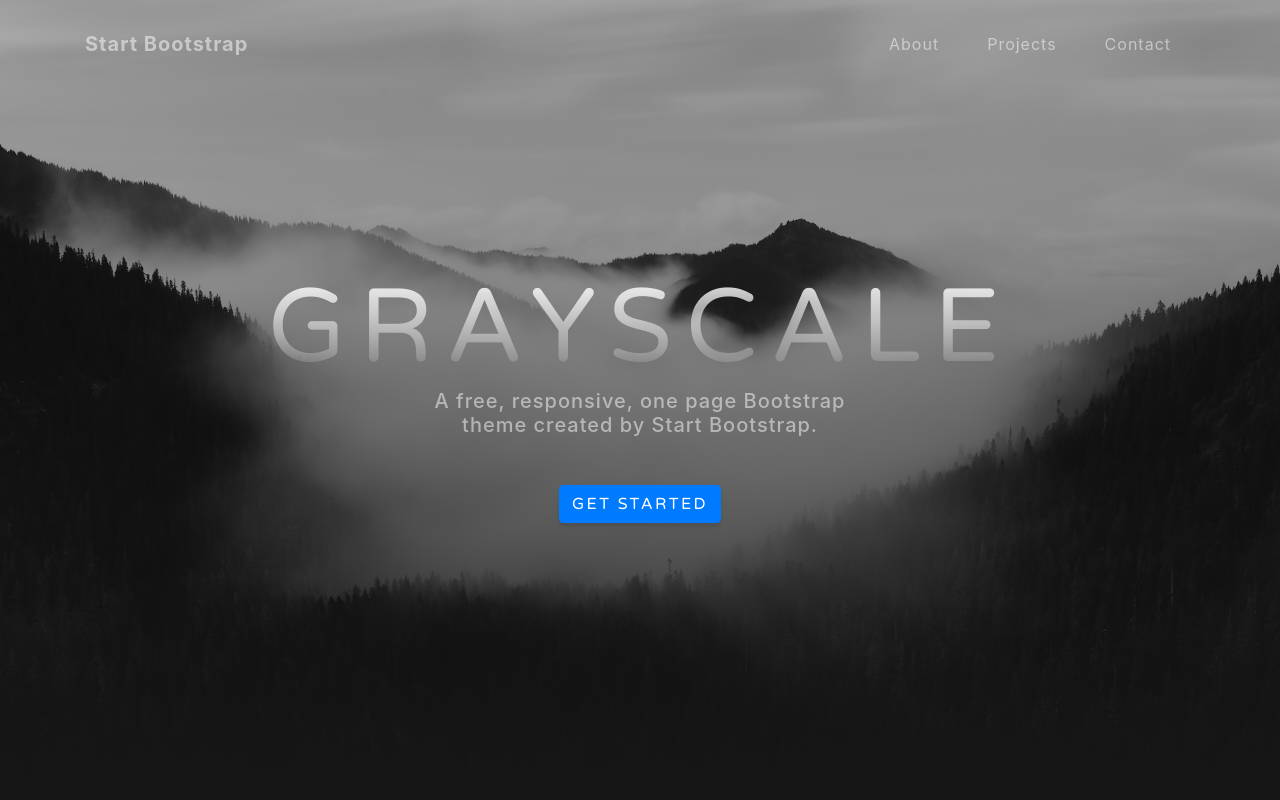
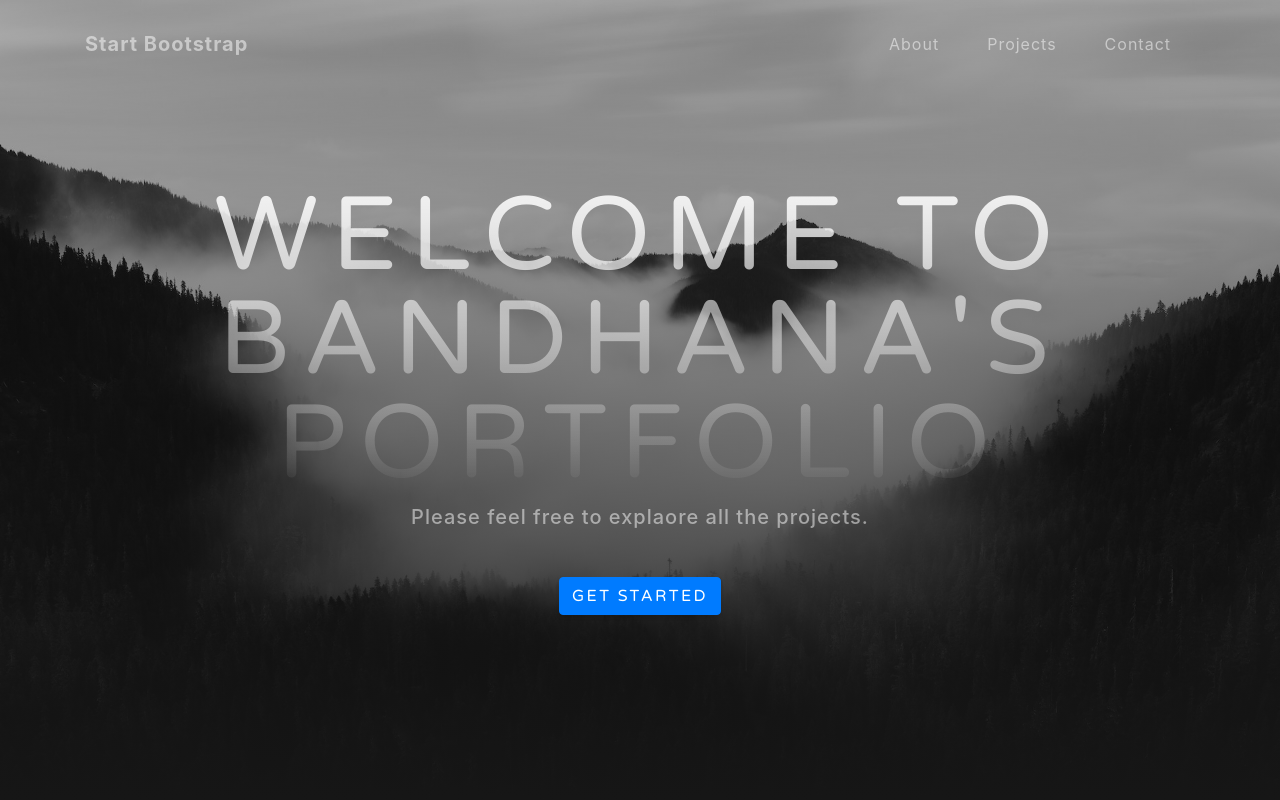
Before and after one commit to bandhanasinha29/bandhanasinha29.github.io, a website with bundled scripts: page index.html in a window 1280 px wide. Shown: the top 800 px of the page. Built offline with nearby package versions, Linux system fonts and the light colour scheme.

Commit message:
1st change

```diff
--- a/index.html
+++ b/index.html
@@ -8,7 +8,7 @@
   <meta name="description" content="">
   <meta name="author" content="">
 
-  <title>Grayscale - Start Bootstrap Theme</title>
+  <title>Bandhana's Portfolio</title>
 
   <!-- Bootstrap core CSS -->
   <link href="vendor/bootstrap/css/bootstrap.min.css" rel="stylesheet">
@@ -53,8 +53,8 @@
   <header class="masthead">
     <div class="container d-flex h-100 align-items-center">
       <div class="mx-auto text-center">
-        <h1 class="mx-auto my-0 text-uppercase">Grayscale</h1>
-        <h2 class="text-white-50 mx-auto mt-2 mb-5">A free, responsive, one page Bootstrap theme created by Start Bootstrap.</h2>
+        <h1 class="mx-auto my-0 text-uppercase">Welcome to Bandhana's portfolio</h1>
+        <h2 class="text-white-50 mx-auto mt-2 mb-5">Please feel free to explaore all the projects.</h2>
         <a href="#about" class="btn btn-primary js-scroll-trigger">Get Started</a>
       </div>
     </div>
```
